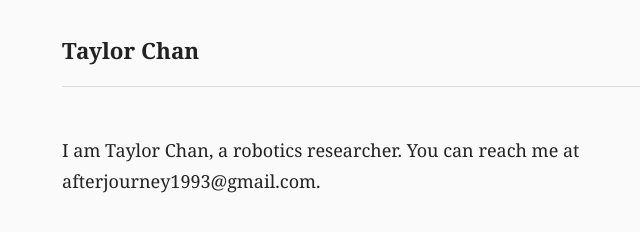
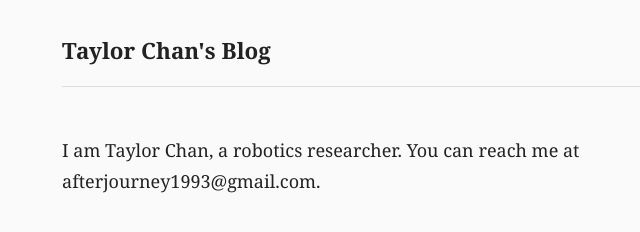
Before and after one commit to fire337/fire337.github.io, a Jekyll site: the page built from index.md, in a window 1280 px wide. Shown: the top 232 px of the page, without its empty margins (242-882 px from the left). Built offline with Jekyll 4.4.1, drawn with Linux system fonts in a browser that asks for light colours.

Commit message:
Update _config.yaml

```diff
--- a/_config.yaml
+++ b/_config.yaml
@@ -1,4 +1,4 @@
-title: Taylor Chan
+title: Taylor Chan's Blog
 description: "Robotics Researcher"
 author:
   name: Taylor Chan
```
